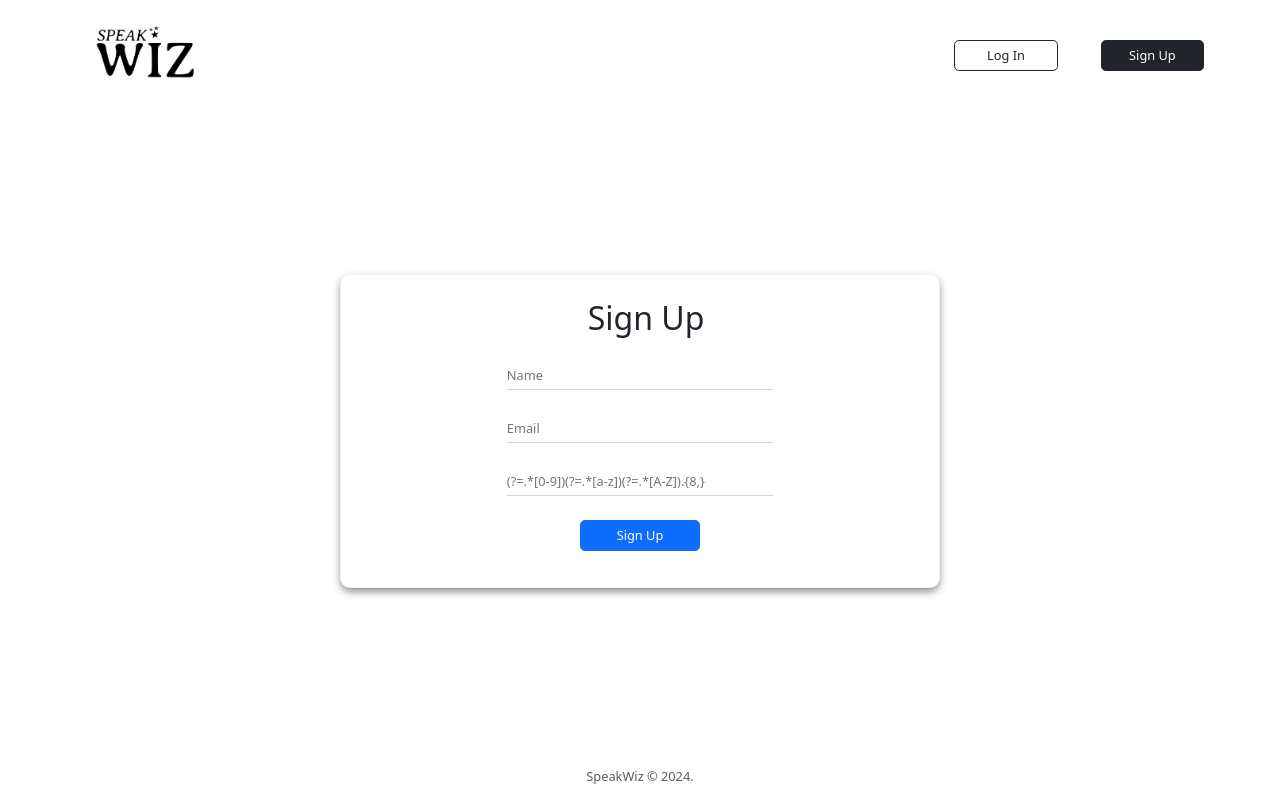
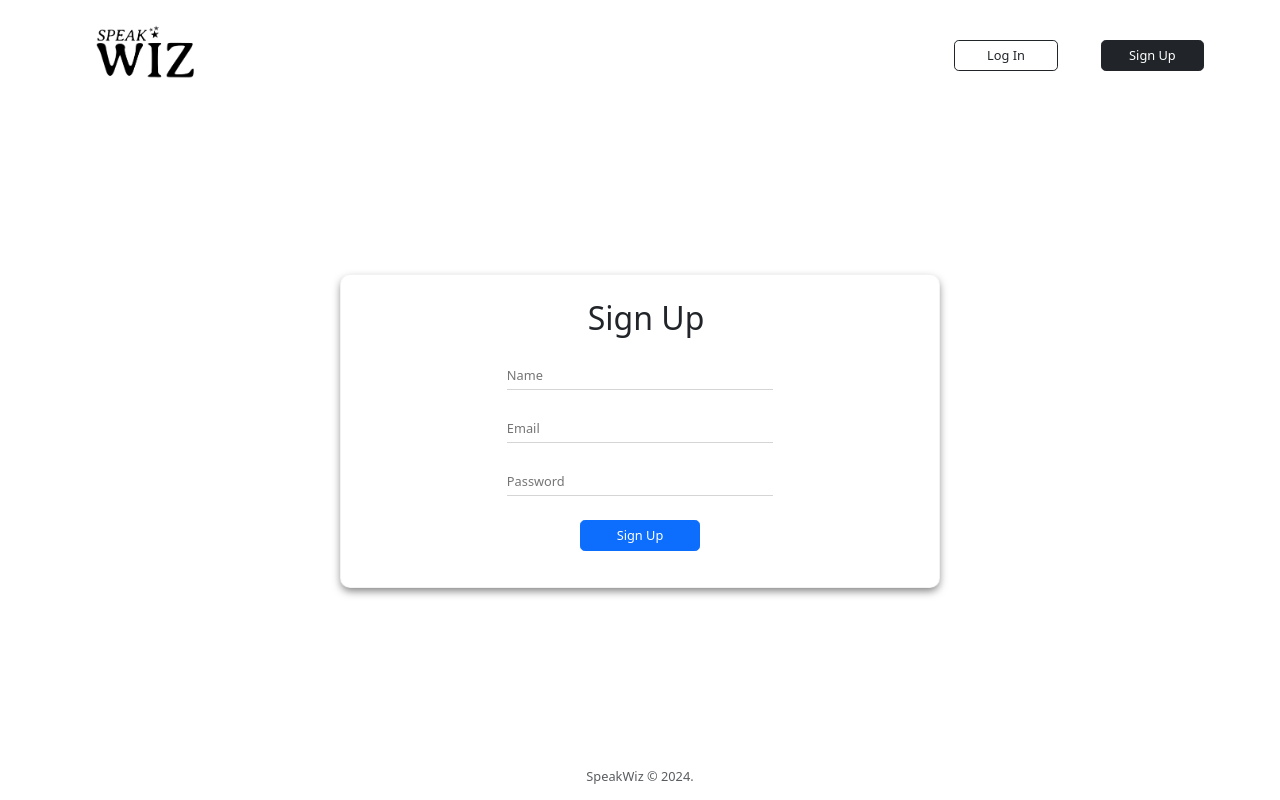
Before and after one commit to alejandrosoares/SpeakWiz, a React (Create React App) app in the folder front/: page /sign-up in a window 1280 px wide. Built offline with nearby package versions, Linux system fonts and the light colour scheme; no server answers; a web font is replaced by a local one.

Commit message:
fix: update user endpoint and fixplaceholder in the signup form

```diff
--- a/front/src/apis/userApi.js
+++ b/front/src/apis/userApi.js
@@ -7,7 +7,7 @@ const userApi = {
   URL: `${API_URL}users/`,
 
   async signUp(data) {
-    const req = new Request.Builder(`${this.URL}sign-up/`)
+    const req = new Request.Builder(`${this.URL}signup/`)
       .withBody(data)
       .withPostMethod()
       .build();
@@ -16,7 +16,7 @@ const userApi = {
   },
 
   async logIn(data) {
-    const req = new Request.Builder(`${this.URL}log-in/`)
+    const req = new Request.Builder(`${this.URL}login/`)
       .withBody(data)
       .withPostMethod()
       .build();
@@ -25,7 +25,7 @@ const userApi = {
   },
 
   async getUserByToken() {
-    const req = new Request.Builder(`${this.URL}get-user/`)
+    const req = new Request.Builder(`${this.URL}profile/`)
       .withAuthentication()
       .build();
     const res = await req.send();
--- a/front/src/components/users/SignUp.jsx
+++ b/front/src/components/users/SignUp.jsx
@@ -70,8 +70,8 @@ function SignUp() {
                 type="password"
                 name="password"
                 required
-                placeholder={PASSWORD_REGEX}
-                pattern="(?=.*\d)(?=.*[a-z])(?=.*[A-Z]).{8,}"
+                placeholder="Password"
+                pattern={PASSWORD_REGEX}
                 title="Must contain at least one number, one uppercase and lowercase letter. At least 8 or more characters."
               />
             </label>
```
